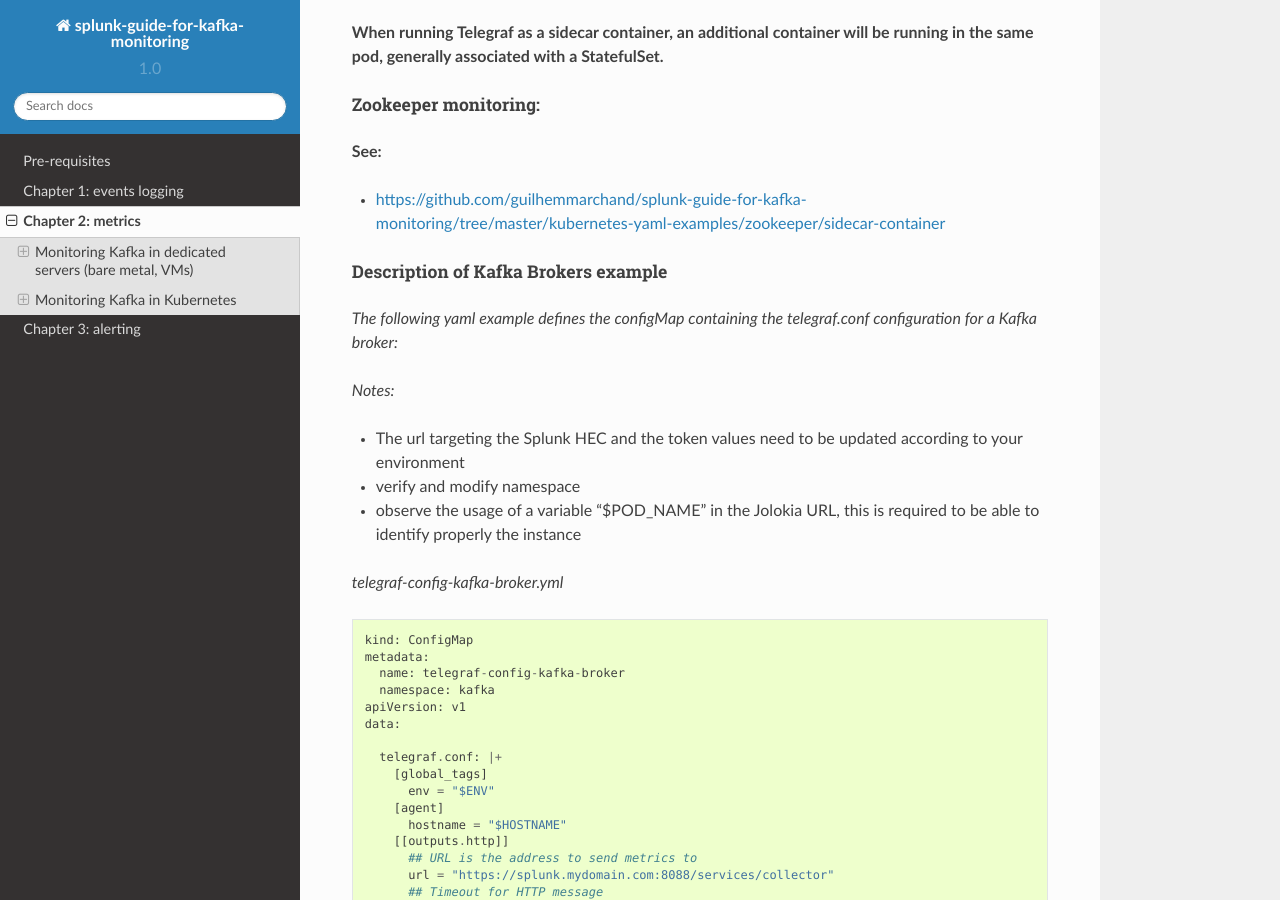
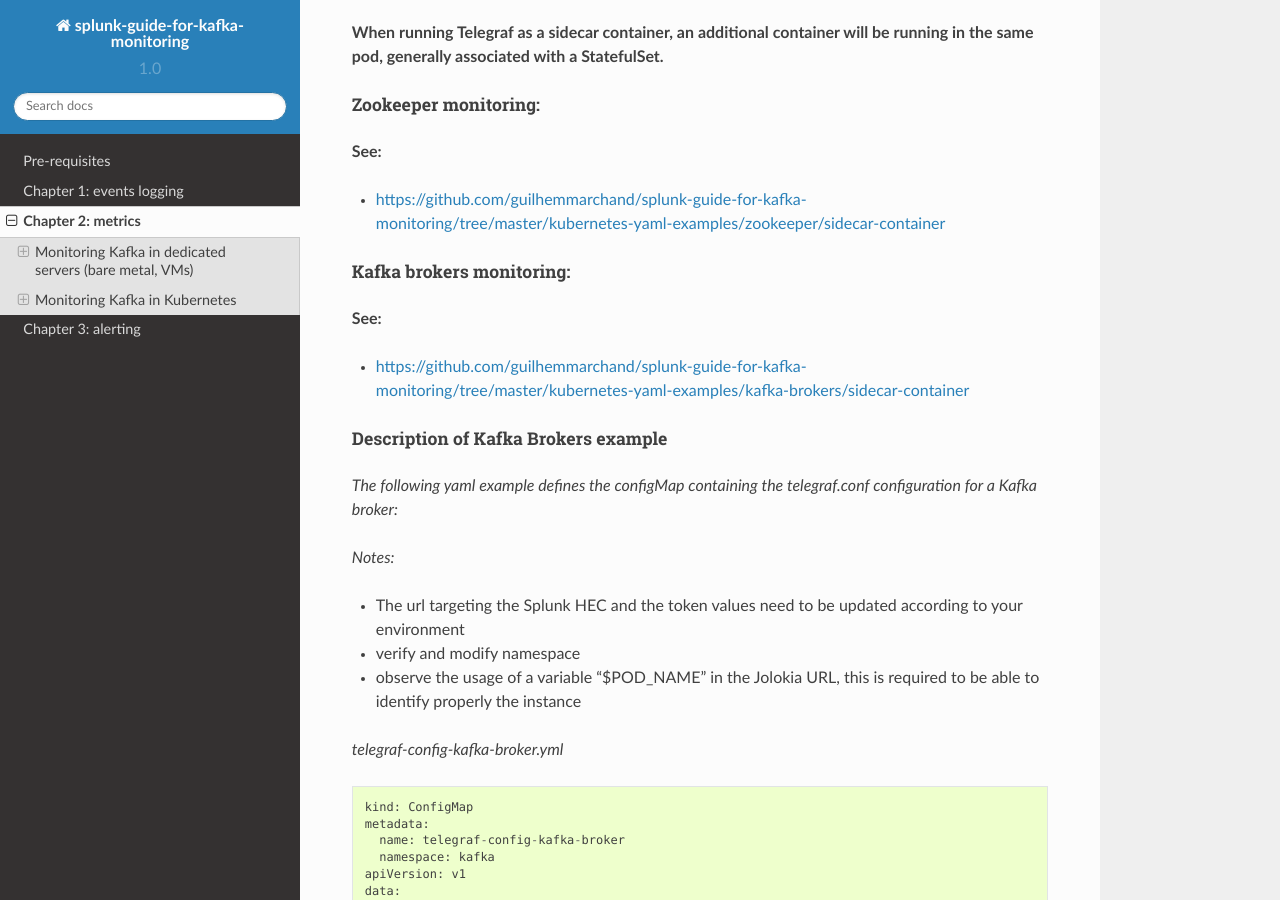
Before and after one commit to guilhemmarchand/splunk-guide-for-kafka-monitoring, a Sphinx documentation site: the page built from docs/chapter2_metrics.rst, in a window 1280 px wide and 900 px high, scrolled down 10984 px. Built offline with Sphinx 7.4.7 and the Read the Docs theme 2.0.0, drawn with Linux system fonts in a browser that asks for light colours; some of the changed text lies outside the part shown.

Commit message:
Work in progress

```diff
--- a/docs/chapter2_metrics.rst
+++ b/docs/chapter2_metrics.rst
@@ -558,6 +558,13 @@ Zookeeper monitoring:
 
 - https://github.com/guilhemmarchand/splunk-guide-for-kafka-monitoring/tree/master/kubernetes-yaml-examples/zookeeper/sidecar-container
 
+Kafka brokers monitoring:
+^^^^^^^^^^^^^^^^^^^^^^^^^
+
+**See:**
+
+- https://github.com/guilhemmarchand/splunk-guide-for-kafka-monitoring/tree/master/kubernetes-yaml-examples/kafka-brokers/sidecar-container
+
 Description of Kafka Brokers example
 ^^^^^^^^^^^^^^^^^^^^^^^^^^^^^^^^^^^^
 
@@ -781,6 +788,13 @@ Zookeeper monitoring:
 **See:**
 
 - https://github.com/guilhemmarchand/splunk-guide-for-kafka-monitoring/tree/master/kubernetes-yaml-examples/zookeeper/deployment
+
+Kafka brokers monitoring:
+^^^^^^^^^^^^^^^^^^^^^^^^^
+
+**See:**
+
+- https://github.com/guilhemmarchand/splunk-guide-for-kafka-monitoring/tree/master/kubernetes-yaml-examples/kafka-brokers/deployment
 
 Description of the Kafka brokers example
 ^^^^^^^^^^^^^^^^^^^^^^^^^^^^^^^^^^^^^^^^
```
